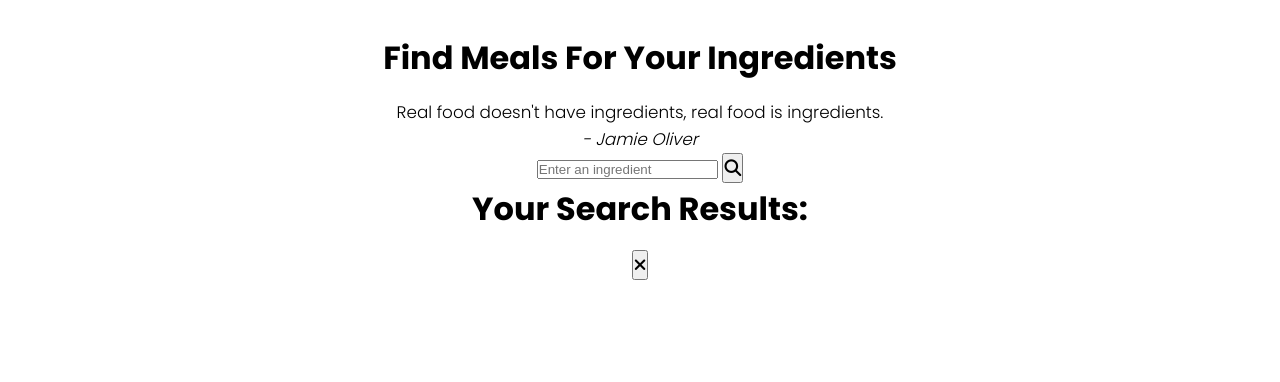
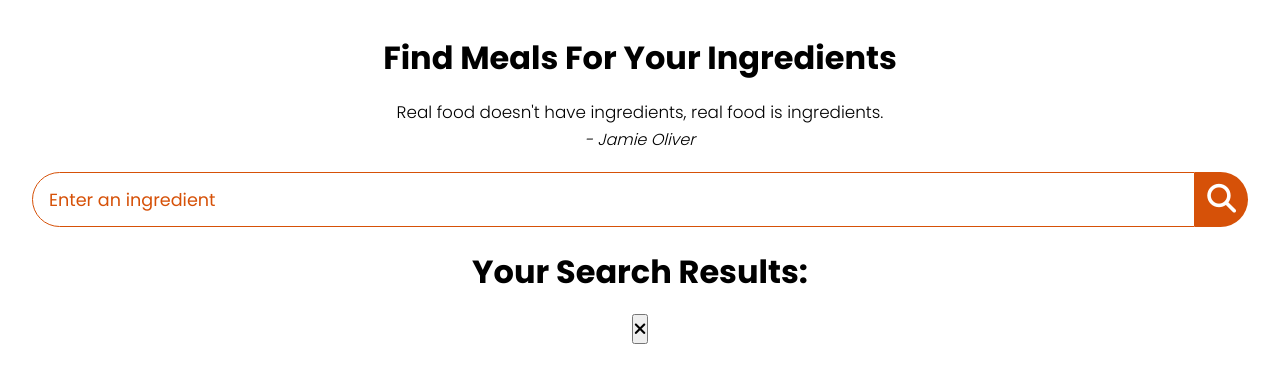
Before and after one commit to rushalipatnaik/Food-recipe-app, a plain HTML site: page index.html in a window 1280 px wide. Drawn offline with Linux system fonts and the light colour scheme.

Commit message:
style update

```diff
--- a/style.css
+++ b/style.css
@@ -43,3 +43,49 @@ body{
     background: #fff;
     text-align: center;
 }
+meal-search{
+    margin: 2rem 0;
+}
+.meal-search cite{
+    font-size: 1rem;
+}
+.meal-search-box{
+    margin: 1.2rem 0;
+    display: flex;
+    align-items: stretch;
+}
+.search-control,
+.search-btn{
+    width: 100%;
+}
+.search-control{
+    padding: 0 1rem;
+    font-size: 1.1rem;
+    font-family: inherit;
+    outline: 0;
+    border: 1px solid var(--tenne-tawny);
+    color: var(--tenne-tawny);
+    border-top-left-radius: 2rem;
+    border-bottom-left-radius: 2rem;
+}
+.search-control::placeholder{
+    color: var(--tenne-tawny);
+}
+.search-btn{
+    width: 55px;
+    height: 55px;
+    font-size: 1.8rem;
+    background: var(--tenne-tawny);
+    color: #fff;
+    border: none;
+    border-top-right-radius: 2rem;
+    border-bottom-right-radius: 2rem;
+    transition: all 0.4s linear;
+    -webkit-transition: all 0.4s linear;
+    -moz-transition: all 0.4s linear;
+    -ms-transition: all 0.4s linear;
+    -o-transition: all 0.4s linear;
+}
+.search-btn:hover{
+    background: var(--tenne-tawny-dark);
+}
```
